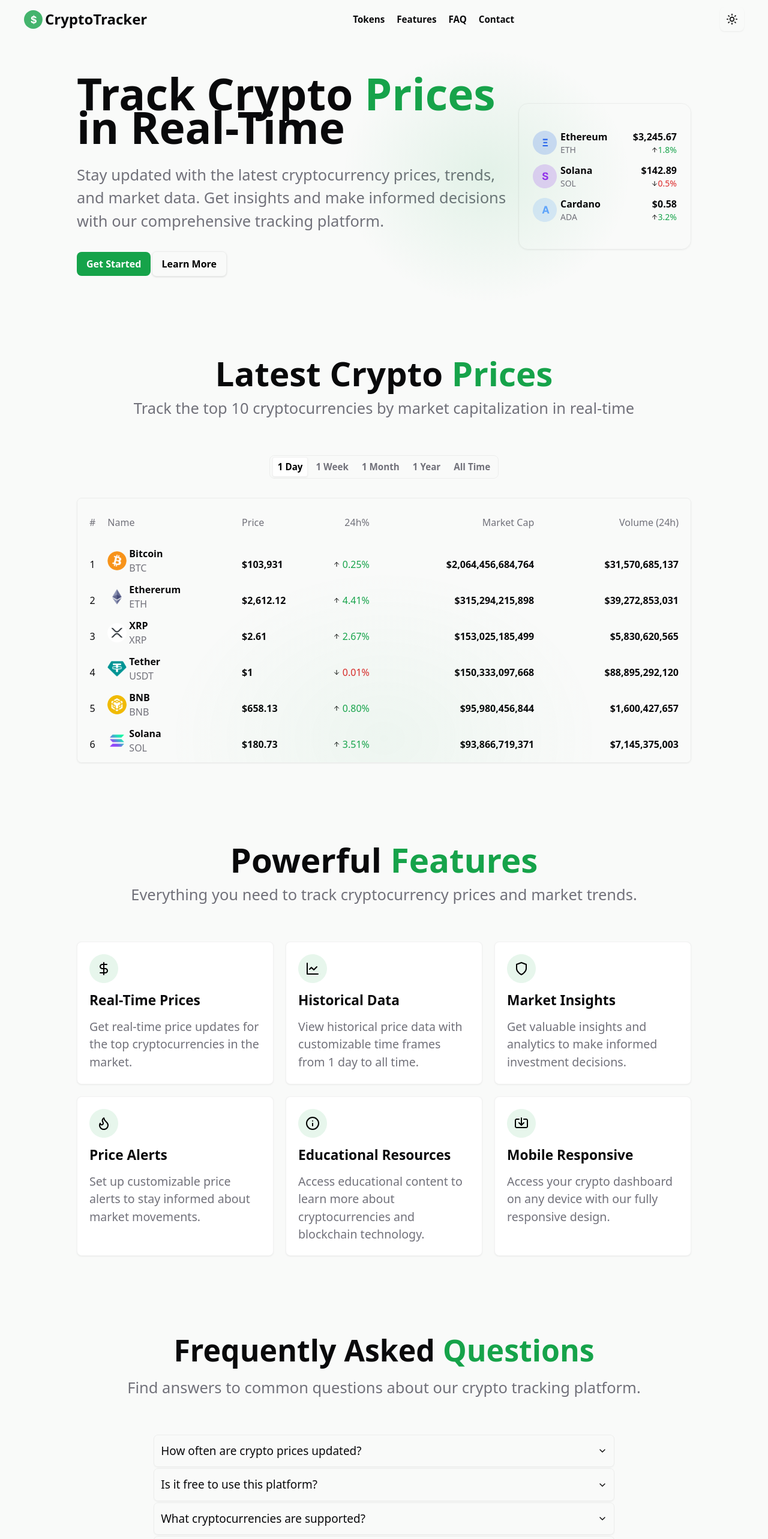
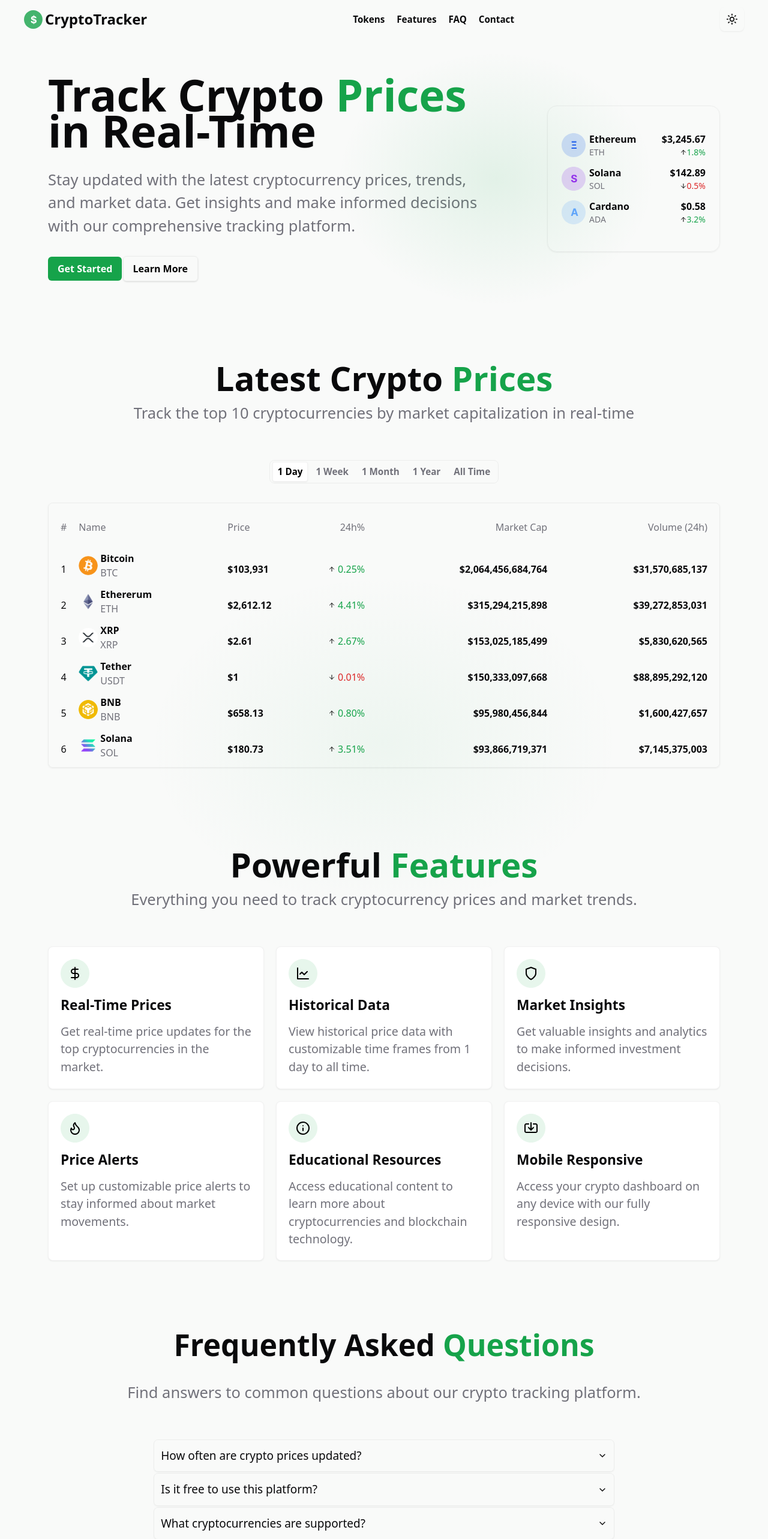
Before and after one commit to MohammadPolaei/cryptotracker, a Next.js app: page / in a window 1280 px wide. Shown: the top 2566 px of the page at 60% size. Built offline with nearby package versions, Linux system fonts and the light colour scheme.

Commit message:
fix : overal project UI/UX enhanced

```diff
--- a/src/app/layout.tsx
+++ b/src/app/layout.tsx
@@ -32,7 +32,7 @@
 			<body className="min-h-full flex flex-col justify-start items-center bg-(--bg-color) relative">
 				<Header />
 				<main className="w-full">
-					<div className="mx-auto max-w-7xl py-16 px-3 tablet:px-25 tablet:py-32 desktop:px-32 desktop:py-32">
+					<div className="mx-auto max-w-[1440] py-30 px-3 tablet:px-6 tablet:py-32 desktop:px-20 desktop:py-32">
 						{children}
 					</div>
 				</main>
--- a/src/components/shared/title-and-description.tsx
+++ b/src/components/shared/title-and-description.tsx
@@ -8,7 +8,7 @@
 	description: string;
 }) {
 	return (
-		<div className="flex flex-col justify-center items-center gap-3 tablet:gap-2 desktop:gap-8 mb-15">
+		<div className="flex flex-col justify-center items-center gap-2 desktop:gap-8 mb-15">
 			{title}
 			<p className="text-4 text-center desktop:text-left tablet:text-[20px] desktop:text-[25.5px] text-(--description-text)">
 				{description}
--- a/src/features/home-page/FAQ/faq.tsx
+++ b/src/features/home-page/FAQ/faq.tsx
@@ -39,7 +39,7 @@
 		<div className="w-full flex flex-col justify-start items-center" id="faq">
 			<TitleAndDescription
 				title={
-					<h2 className="font-bold text-[30px] tablet:text-[50px] desktop:h-12 text-center w-full">
+					<h2 className="font-bold text-[30px] tablet:text-[50px] desktop:h-12 text-center w-full leading-10">
 						Frequently Asked
 						<span className="text-(--green-color)"> Questions</span>
 					</h2>
--- a/src/features/home-page/hero-section/hero-section.tsx
+++ b/src/features/home-page/hero-section/hero-section.tsx
@@ -38,9 +38,9 @@
 			{/* background (green spot) */}
 			<div className="w-full desktop:w-2/3 h-full desktop:h-150 absolute right-0 bg-radial via-transparent from-(--green-color)/10 to-transparent pointer-events-none" />
 
-			<div className="w-full max-w-181 flex flex-col gap-8">
+			<div className="w-full max-w-181 flex flex-col gap-4 tablet:gap-8">
 				{" "}
-				<div className="font-bold text-[32px] tablet:text-[73px] tracking-[-2] leading-14">
+				<div className="font-bold text-[32px] tablet:text-[73px] tracking-[-1] tablet:tracking-[-3] leading-10 tablet:leading-18 desktop:leading-15">
 					Track Crypto <span className="text-(--green-color)">Prices</span> in
 					Real-Time
 				</div>
@@ -50,10 +50,10 @@
 					tracking platform.
 				</p>
 				<div className="w-full tablet:w-62.5 flex flex-col tablet:flex-row justify-between items-center gap-5 tablet:gap-0">
-					<button className="w-full tablet:w-fit bg-(--green-color) text-center rounded-lg text-white cursor-pointer py-2 px-4 font-semibold">
+					<button className="w-full tablet:w-fit bg-(--green-color) text-center rounded-md text-white cursor-pointer py-2 px-4 font-semibold">
 						Get Started
 					</button>
-					<button className="w-full tablet:w-fit border border-black/5 shadow-sm text-center rounded-lg text-black cursor-pointer py-2 px-4 font-semibold">
+					<button className="w-full tablet:w-fit border border-black/5 shadow-sm text-center rounded-md text-black cursor-pointer py-2 px-4 font-semibold">
 						Learn More
 					</button>
 				</div>
--- a/src/features/home-page/tokens/list-container.tsx
+++ b/src/features/home-page/tokens/list-container.tsx
@@ -9,7 +9,6 @@
 	return (
 		<div className="w-full border border-black/5 shadow-sm shadow-black/5 rounded-lg relative overflow-x-auto no-scrollbar">
 			{/* background (green spot) */}
-			<div className="h-200 absolute w-full bg-radial via-transparent from-(--green-color)/5 to-transparent" />
 
 			<table className="w-full">
 				<thead className="h-20 text-(--description-text)">
--- a/src/features/home-page/tokens/tokens.tsx
+++ b/src/features/home-page/tokens/tokens.tsx
@@ -111,7 +111,9 @@
 					</button>
 				))}
 			</div>
-			<div className="w-full">
+			<div className="w-full relative">
+				<div className="h-200 absolute w-full bg-radial via-transparent from-(--green-color)/5 to-transparent" />
+
 				<ListContainer currencies={currencies} />
 			</div>
 		</section>
--- a/src/layout/header/header.tsx
+++ b/src/layout/header/header.tsx
@@ -57,7 +57,7 @@
         top-full
         right-0
         w-full
-        bg-(--bg-color)/10
+        bg-(--bg-color)/50
 				backdrop-blur-[20px]
         overflow-hidden
 				z-100
@@ -77,7 +77,7 @@
 						href={navItem.href}
 						key={navItem.title}
 						onClick={() => toggleMenu()}
-						className="text-black bg-white rounded-lg border border-black/10 py-5 w-4/5 text-center origin-center active:scale-120 transition duration-100 ease-in-out"
+						className="text-black bg-radial from-transparent to-white/50 rounded-lg shadow-sm shadow-b-black/10 py-5 w-4/5 text-center origin-center active:scale-120 transition duration-100 ease-in-out"
 					>
 						{navItem.title}
 					</Link>
```
